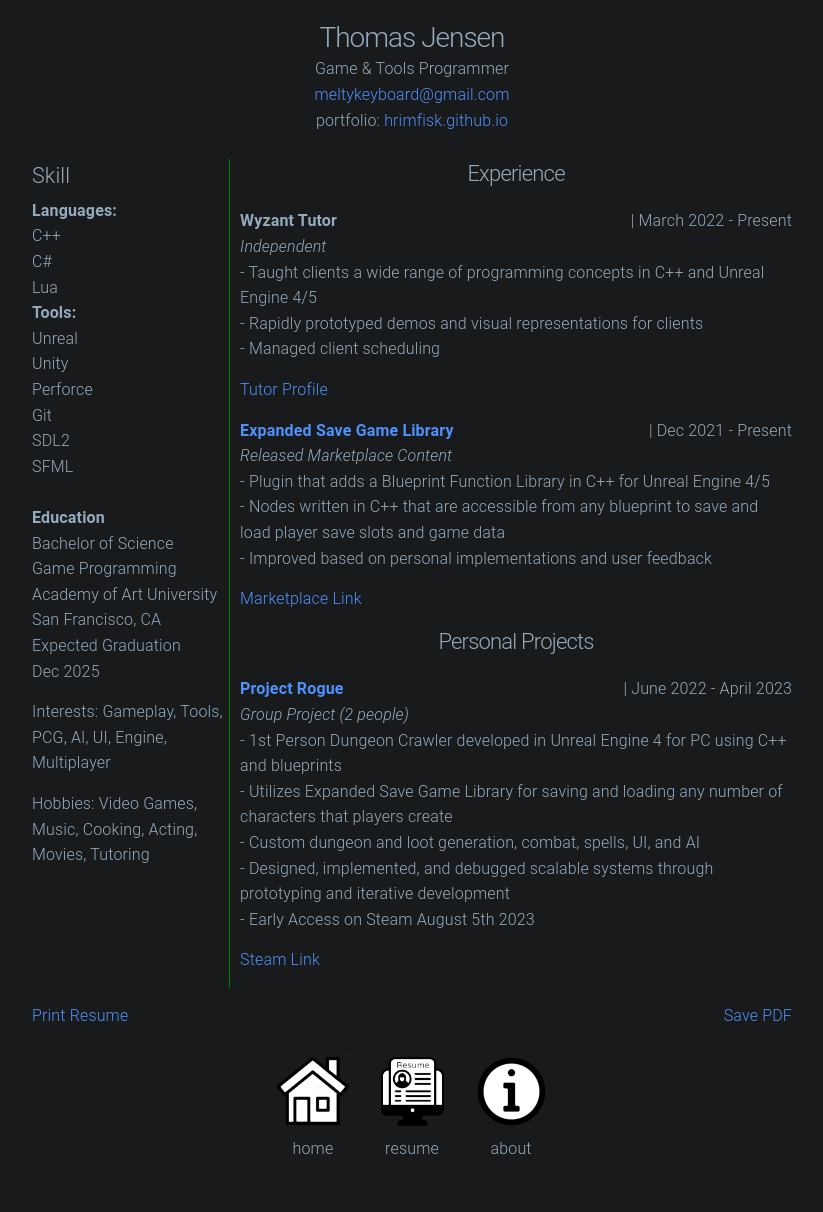
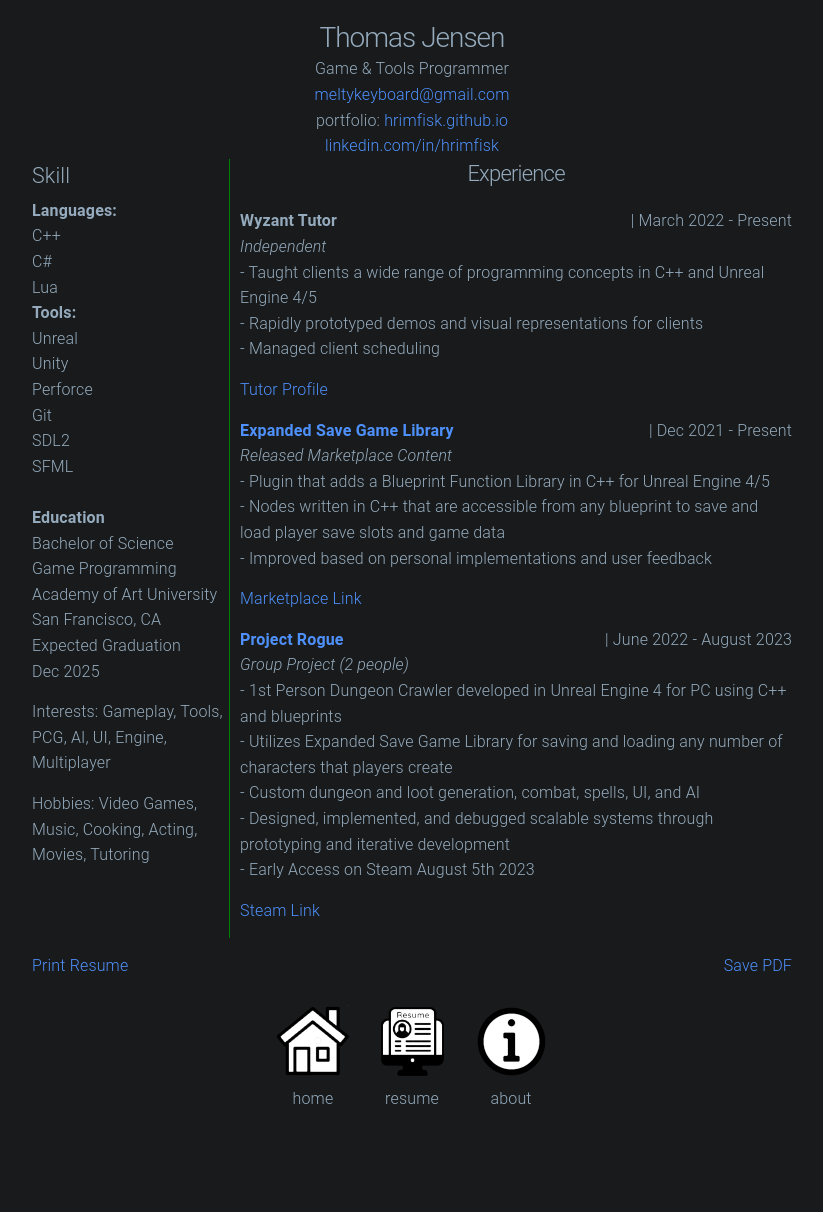
Before and after one commit to hrimfisk/hrimfisk.github.io, a Jekyll site: the page built from resume.md, in a window 1280 px wide. Shown: the whole page, without its empty margins (228-1051 px from the left). Built offline with Jekyll 4.4.1, drawn with Linux system fonts in a browser that asks for light colours; after the commit the page ends 1162 px from its top, so only the background shows below that.

Commit message:
adding linkedin to resume

```diff
--- a/resume.md
+++ b/resume.md
@@ -49,6 +49,7 @@
 <br>
 portfolio: <a href="https://hrimfisk.github.io/">hrimfisk.github.io</a>
 <br>
+<a href="https://www.linkedin.com/in/hrimfisk/">linkedin.com/in/hrimfisk</a>
 <br>
 </center>
 
@@ -129,10 +130,8 @@
                         <a href="https://www.unrealengine.com/marketplace/en-US/product/expanded-save-game-library?sessionInvalidated=true" target="_blank">Marketplace Link</a>
                     </div>
                 </p>
-
-                <h4>Personal Projects</h4>
                 <p style="text-align: left;">
-                    <subheading><b><a href="https://hrimfisk.github.io/2023/04/09/project_rogue/">Project Rogue</a></b></subheading> <span style="float:right;">| June 2022 - April 2023</span> <br>
+                    <subheading><b><a href="https://hrimfisk.github.io/2023/04/09/project_rogue/">Project Rogue</a></b></subheading> <span style="float:right;">| June 2022 - August 2023</span> <br>
                     <i>Group Project (2 people)</i> <br>
                     - 1st Person Dungeon Crawler developed in Unreal Engine 4 for PC using C++ and blueprints <br>
                     - Utilizes Expanded Save Game Library for saving and loading any number of characters that players create<br>
```
Also changed, not shown: _layouts/home.html (+10 -11 lines).
